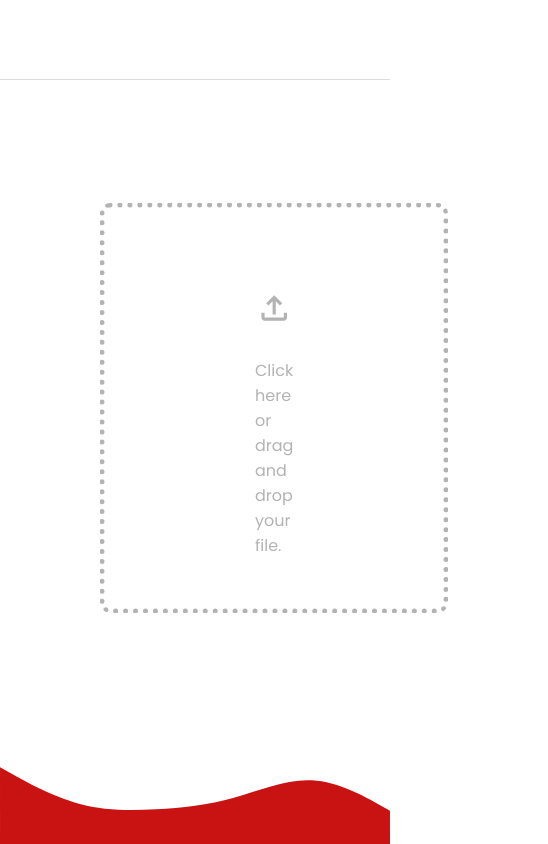
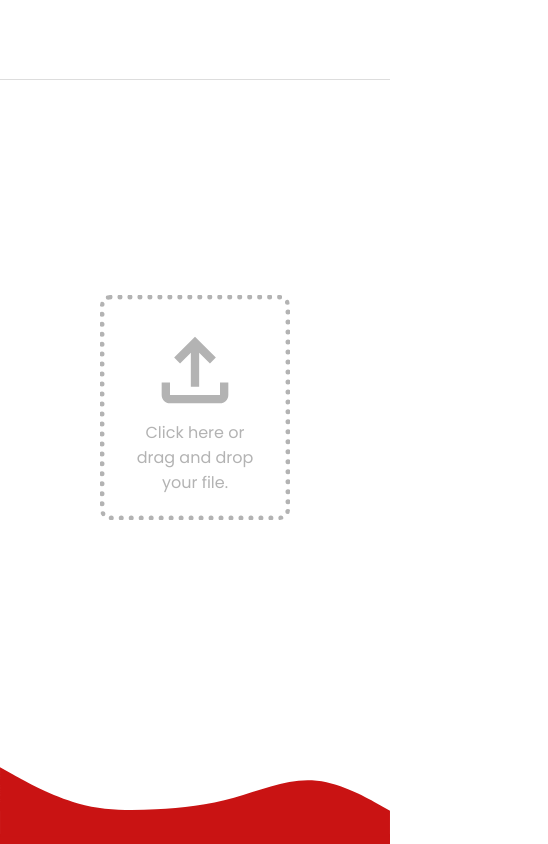
Before and after one commit to fractalxg/portfolio-generative-ai, a React (Vite) app in the folder frontend/: page / in a window 390 px wide. Shown: the whole page, 548 px wide, since content can reach past the window. Built offline with nearby package versions, Linux system fonts and the light colour scheme.

Commit message:
style: mobile responsiveness

```diff
--- a/frontend/components/Body.css
+++ b/frontend/components/Body.css
@@ -109,3 +109,9 @@
   z-index: 2;
   padding: 20px 40px 300px 40px;
 }
+
+@media screen and (max-width: 650px) {
+  .body-text-area-container{
+    z-index: 0;
+  }
+}
--- a/frontend/components/DragAndDrop.css
+++ b/frontend/components/DragAndDrop.css
@@ -6,7 +6,7 @@
   justify-content: center;
   margin-left: 100px;
   margin-right: 100px;
-
+  text-align: center;
 }
 .drag-and-drop-text {
   display: flex;
@@ -26,3 +26,8 @@
   width: 100%;
   color: #b3b3b3;
 }
+@media screen and (max-width: 650px) {
+  .drag-and-drop-content {
+    padding: 20px 20px 20px 20px;
+  }
+}
```
